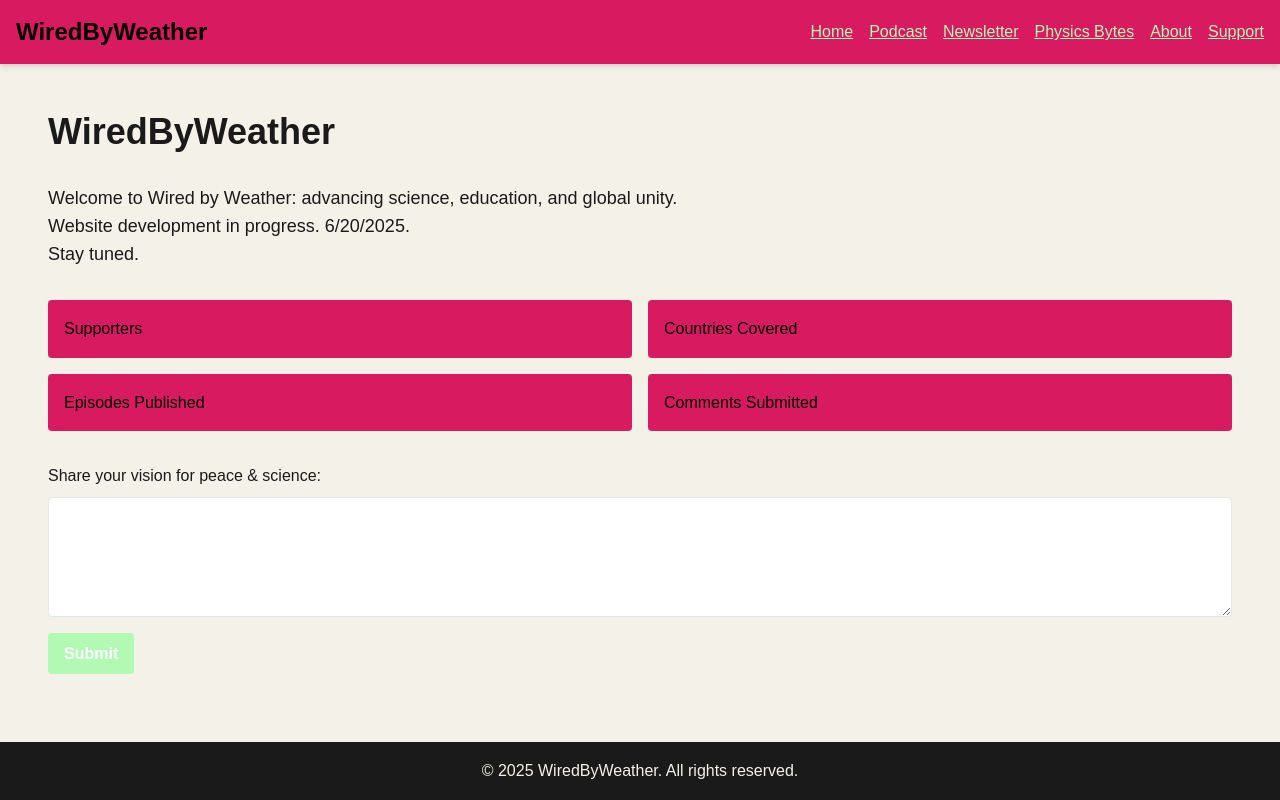
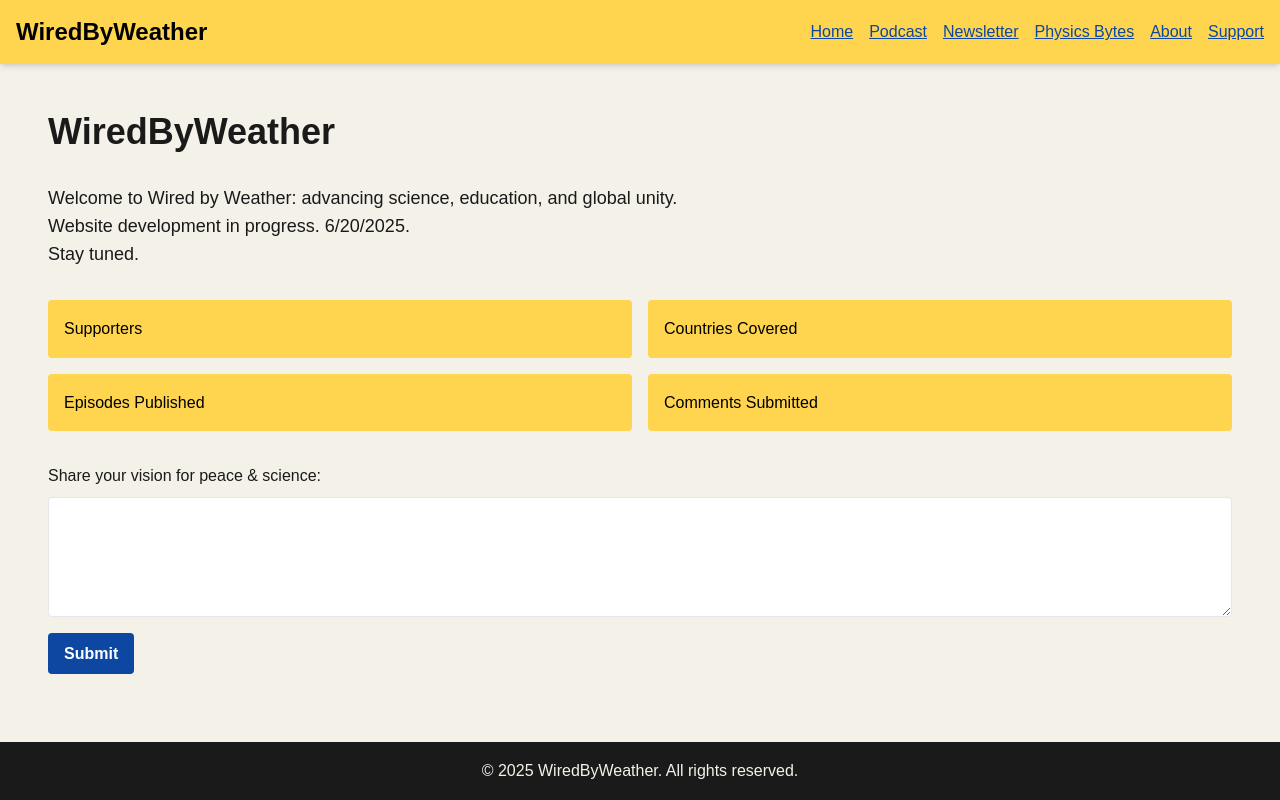
Before and after one commit to Seuss28/wiredbyweather, a Next.js app: page / in a window 1280 px wide. Built offline with nearby package versions, Linux system fonts and the light colour scheme.

Commit message:
color swap

```diff
--- a/src/app/globals.css
+++ b/src/app/globals.css
@@ -6,8 +6,8 @@
 :root {
   --background: #f4f1e8;
   --foreground: #1a1a1a;
-  --accent: #d81b60;       /* Magenta */
-  --secondary: #b2fab4;    /* Pale Green */
+  --accent: #ffd54f;       /* Warm gold for highlights */
+  --secondary: #0d47a1;    /* Pale Green #b2fab4 replace with deep blue for CTAs*/
   --font-sans: 'Arial', sans-serif;
 }
 
@@ -15,8 +15,8 @@
   :root {
     --background: #1a1a1a;
     --foreground: #f4f1e8;
-    --accent: #ff4081;
-    --secondary: #c8e6c9;
+    --accent: #ddeb3b;
+    --secondary: #90caf9:;
   }
 }
 
@@ -42,5 +42,5 @@ button {
 }
 
 button:hover {
-  background-color: #a5d6a7;
+  background-color: #0b3c91;
 }
```
